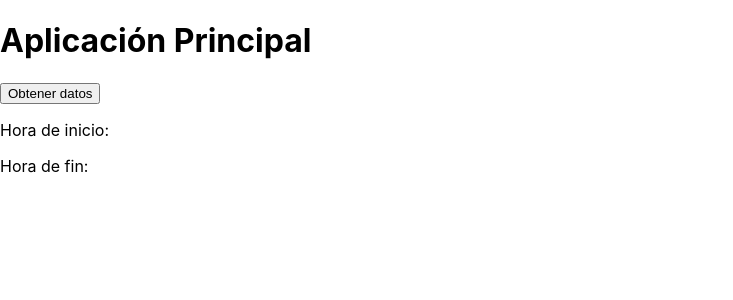
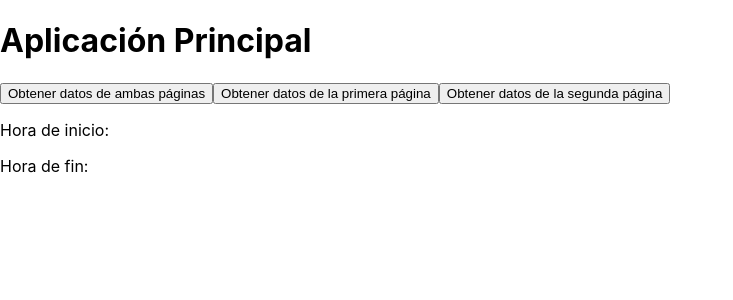
Before and after one commit to HannerB/Scrap_PO, a React (Create React App) app in the folder scrap_react/: page / in a window 1280 px wide. Shown: the top 300 px of the page, without its empty margins (0-733 px from the left). Built offline with nearby package versions, Linux system fonts and the light colour scheme.

Commit message:
AGG - Se desvincula función única de búsqueda.

```diff
--- a/scrap_react/src/ScrapComponent.js
+++ b/scrap_react/src/ScrapComponent.js
@@ -1,65 +1,97 @@
 import React, { useState } from 'react';
 
 function ScrapComponent() {
+    const [datosCombinados, setDatosCombinados] = useState(null);
     const [datosPrimeraPagina, setDatosPrimeraPagina] = useState(null);
     const [datosSegundaPagina, setDatosSegundaPagina] = useState(null);
     const [buscando, setBuscando] = useState(false);
     const [horaInicio, setHoraInicio] = useState(null);
     const [horaFin, setHoraFin] = useState(null);
 
-    const fetchData = async () => {
-        // Establecer los datos en null para borrar los datos antiguos
+    const fetchData = async (fetchFirstPage = true, fetchSecondPage = true) => {
         setDatosPrimeraPagina(null);
         setDatosSegundaPagina(null);
-        // Indicar que se está realizando la búsqueda
+        setDatosCombinados(null);
         setBuscando(true);
-        // Establecer la hora de inicio de la búsqueda
         setHoraInicio(new Date());
 
         try {
-            // Realizar la solicitud a la API para la primera página
-            const response1 = await fetch('http://localhost:3001/datos-web');
-            const data1 = await response1.json();
+            let data1 = [];
+            let data2 = [];
 
-            // Realizar la solicitud a la API para la segunda página
-            const response2 = await fetch('http://localhost:3001/datos-web-segunda-pagina');
-            const data2 = await response2.json();
+            if (fetchFirstPage) {
+                const response1 = await fetch('http://localhost:3001/datos-web');
+                data1 = await response1.json();
+            }
 
-            // Emparejar los datos de las dos páginas
-            const pairedData = data1.map((item, index) => ({
-                firstPageData: item,
-                secondPageData: data2[index]
-            }));
+            if (fetchSecondPage) {
+                const response2 = await fetch('http://localhost:3001/datos-web-segunda-pagina');
+                data2 = await response2.json();
+            }
 
-            setDatosPrimeraPagina(pairedData);
+            if (fetchFirstPage && fetchSecondPage) {
+                const pairedData = data1.map((item, index) => ({
+                    firstPageData: item,
+                    secondPageData: data2[index] || {}
+                }));
+                setDatosCombinados(pairedData);
+            } else if (fetchFirstPage) {
+                setDatosPrimeraPagina(data1);
+            } else if (fetchSecondPage) {
+                setDatosSegundaPagina(data2);
+            }
         } catch (error) {
-            // Manejar errores de la solicitud
             console.error('Ocurrió un error al obtener los datos:', error);
         } finally {
-            // Indicar que se ha completado la búsqueda
             setBuscando(false);
-            // Establecer la hora de finalización de la búsqueda
             setHoraFin(new Date());
         }
     };
 
-    // Renderizar los datos en tu componente
     return (
         <div>
             {!buscando && (
-                <button onClick={fetchData}>Obtener datos</button>
+                <>
+                    <button onClick={() => fetchData(true, true)}>Obtener datos de ambas páginas</button>
+                    <button onClick={() => fetchData(true, false)}>Obtener datos de la primera página</button>
+                    <button onClick={() => fetchData(false, true)}>Obtener datos de la segunda página</button>
+                </>
             )}
             {buscando ? (
                 <p>Buscando resultados...</p>
             ) : (
                 <>
-                    {datosPrimeraPagina && (
+                    {datosCombinados && (
                         <>
                             <h2>Datos de ambas páginas:</h2>
                             <ul>
-                                {datosPrimeraPagina.map((pair, index) => (
+                                {datosCombinados.map((pair, index) => (
                                     <li key={index}>
                                         {pair.firstPageData.team} - {pair.firstPageData.quota} - {pair.secondPageData.team} - {pair.secondPageData.quota}
+                                    </li>
+                                ))}
+                            </ul>
+                        </>
+                    )}
+                    {datosPrimeraPagina && !datosCombinados && (
+                        <>
+                            <h2>Datos de la primera página:</h2>
+                            <ul>
+                                {datosPrimeraPagina.map((item, index) => (
+                                    <li key={index}>
+                                        {item.team} - {item.quota}
+                                    </li>
+                                ))}
+                            </ul>
+                        </>
+                    )}
+                    {datosSegundaPagina && !datosCombinados && (
+                        <>
+                            <h2>Datos de la segunda página:</h2>
+                            <ul>
+                                {datosSegundaPagina.map((item, index) => (
+                                    <li key={index}>
+                                        {item.team} - {item.quota}
                                     </li>
                                 ))}
                             </ul>
```
